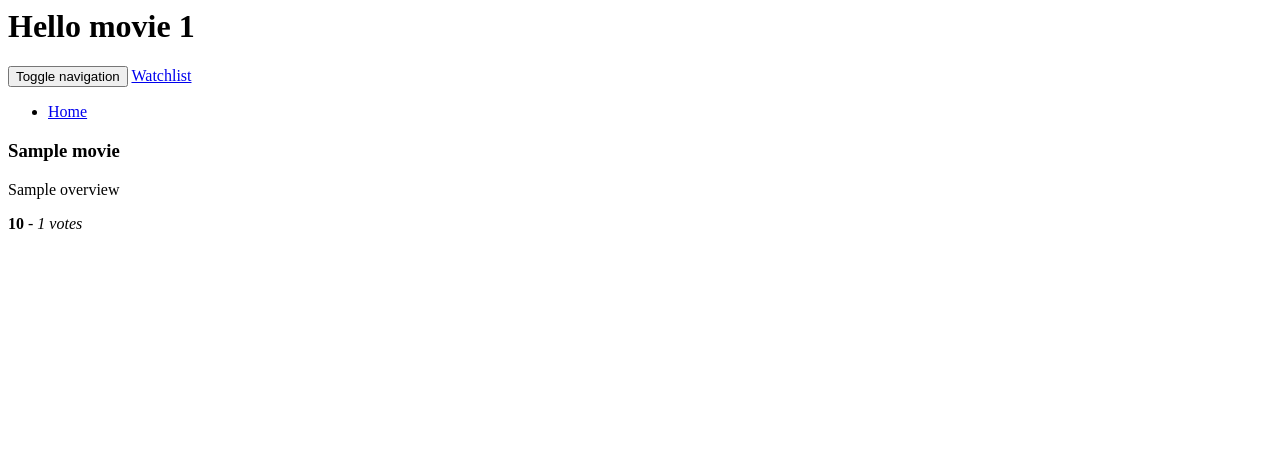
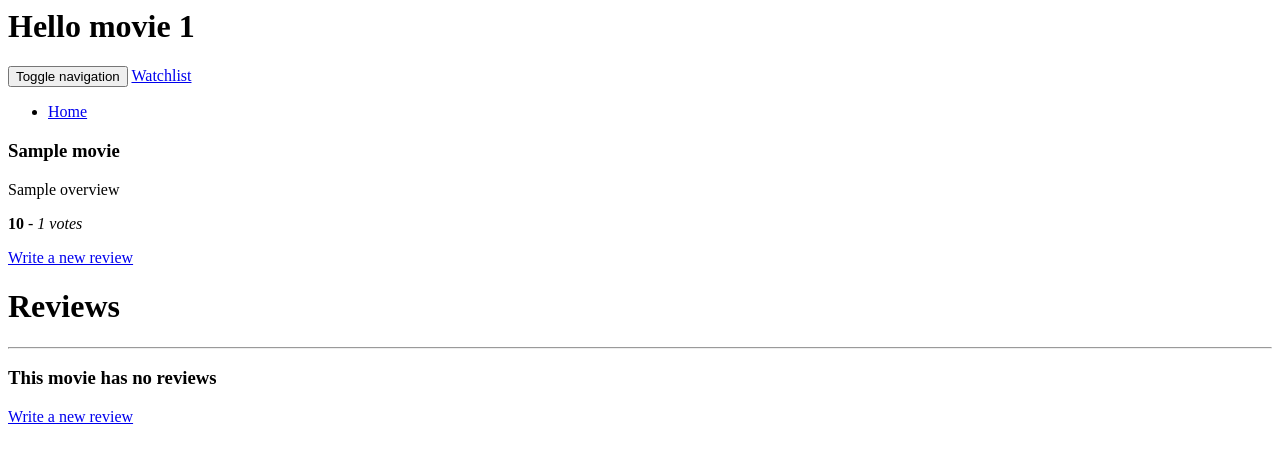
Before and after one commit to JaredAhaza/Watchlist, a Flask app: template app/templates/movie.html in a window 1280 px wide. Shown: the top 463 px of the page. Run offline with Flask 2, Linux system fonts and the light colour scheme; the template is opened without the code that fills it: most values are stand-ins (such as "Sample title", 1, 10 or a date in 2020); grey boxes marked "Sample" are stand-in pictures; some libraries are stand-ins or nearby versions.

Commit message:
modified page

```diff
--- a/app/templates/index.html
+++ b/app/templates/index.html
@@ -10,8 +10,8 @@
         {% block content %}
         <div class="container">
             <form>
-                <input type="text" nam="movie_query" placeholder="Search fo a Movie" class="form-control">
-                <input type="submit" value="submit" class="btn btn-default">
+                <input type="text" name="movie_query" placeholder="Search fo a Movie" class="form-control">
+                <input type="submit" value="Submit" class="btn btn-default">
 
             </form>
 
--- a/app/templates/macros.html
+++ b/app/templates/macros.html
@@ -12,3 +12,13 @@
     {% endfor %}
 
 {% endmacro %}
+
+<!-- Displaying reviews macro -->
+{% macro displayReviews(review_list) %}
+    {% for review in review_list %}
+    <div class="col-xs-12 col-sm-4 col-md-4 col-lg-4 review-card">
+        <h2> {{ review.title}} </h2>
+        <p> {{ review.review | truncate(30) }}</p>
+    </div>
+    {% endfor %}
+{% endmacro %}
--- a/app/templates/movie.html
+++ b/app/templates/movie.html
@@ -1,6 +1,6 @@
 <h1> Hello movie {{ id }}</h1>
-
 {% extends 'base.html'%}
+{% import 'macros.html' as macro%}
 <!-- Content block -->
 {% block content %}
 <div class="container">
@@ -16,9 +16,26 @@
             <p class="overview"> {{ movie.overview }}</p>
             <p class="ratings"> <b> {{ movie.vote_average }}</b> - <i>{{ movie.vote_count}} votes </i> </p>
 
+            <a class="ratings" href="/movie/review/new/{{movie.id}}"> Write a new review</a>
+
 
         </div>
     </div>
+    <div class="row">
+
+            <h1>Reviews</h1>
+            <hr>
+
+            {% if reviews %}
+                {{macro.displayReviews(reviews)}}
+
+            {% else%}
+                <h3 class="text-center">This movie has no reviews </h3>
+
+                <a class="btn btn-success btn-lg text-center" href="/movie/review/new/{{movie.id}}"> Write a new review</a>
+            {% endif %}
+
+        </div>
 
 </div>
 {% endblock %}
```
Also changed, not shown: app/templates/new_review.html (added, +21 -0 lines).
